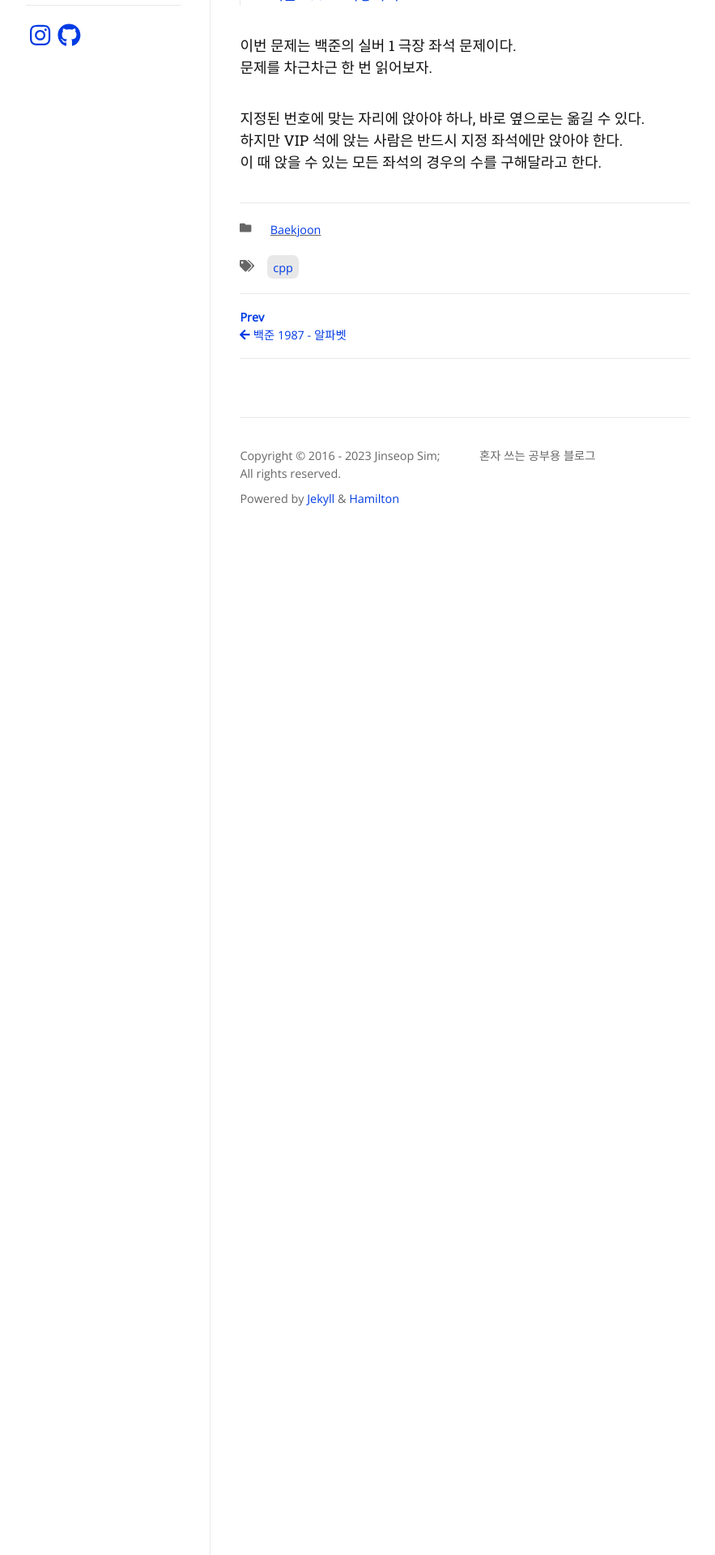
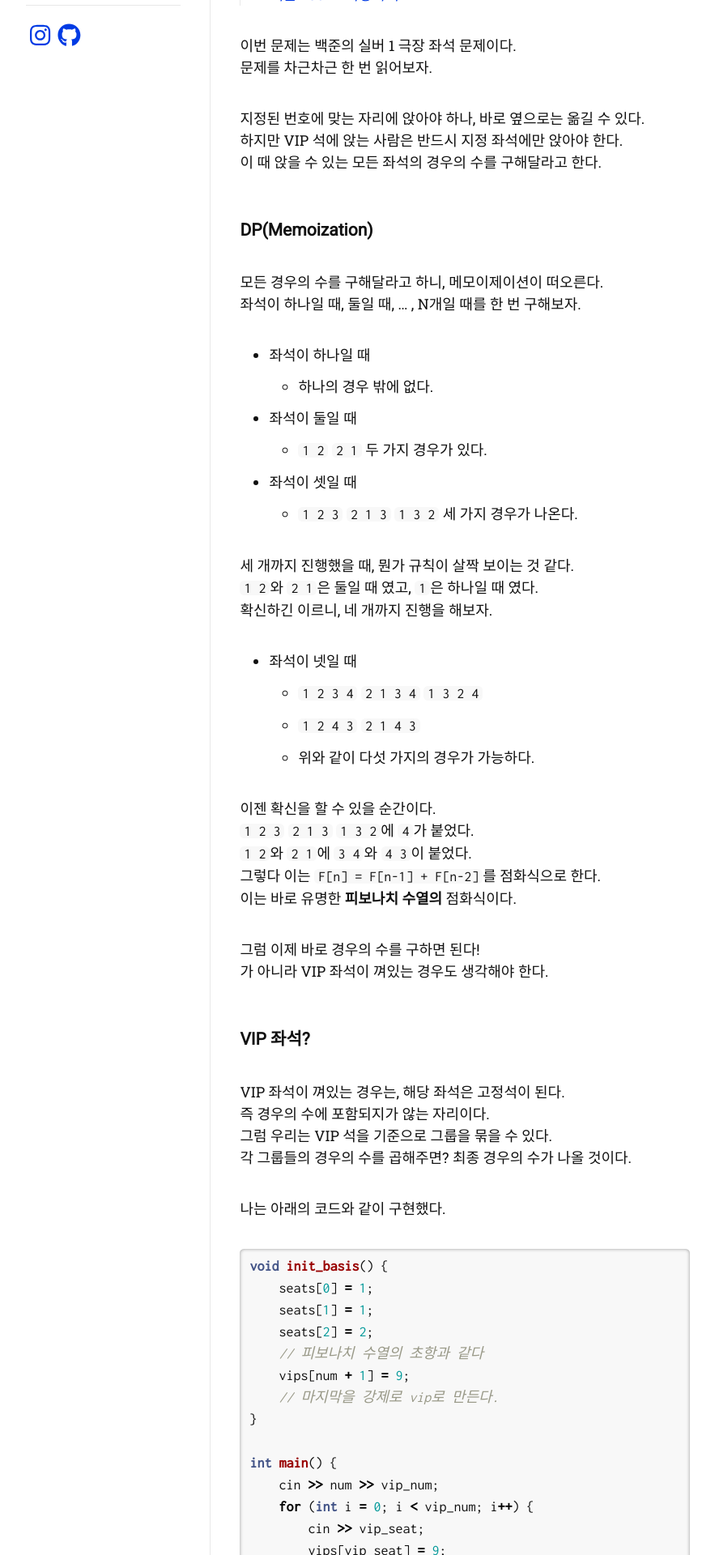
Before and after one commit to Jinseop-Sim/Jinseop-Sim.github.io, a Jekyll site: the page built from _posts/2023-12-08-bj-2302.md, in a window 1280 px wide. Shown: the part 391-2311 px from the top of the page at 81% size, without its empty margins (198-1081 px from the left). Built offline with Jekyll 4.4.1, drawn with Linux system fonts in a browser that asks for light colours; nearby versions of some CDN libraries; some web fonts are replaced; some of the changed text lies outside the part shown.

Commit message:
글 수정

````diff
--- a/_posts/2023-12-08-bj-2302.md
+++ b/_posts/2023-12-08-bj-2302.md
@@ -14,3 +14,86 @@
 지정된 번호에 맞는 자리에 앉아야 하나, 바로 옆으로는 옮길 수 있다.
 하지만 VIP 석에 앉는 사람은 반드시 지정 좌석에만 앉아야 한다.
 이 때 앉을 수 있는 모든 좌석의 경우의 수를 구해달라고 한다.
+
+### DP(Memoization)
+모든 경우의 수를 구해달라고 하니, 메모이제이션이 떠오른다.
+좌석이 하나일 때, 둘일 때, ... , N개일 때를 한 번 구해보자.
+- 좌석이 하나일 때
+  - 하나의 경우 밖에 없다.
+- 좌석이 둘일 때
+  - ```1 2``` ```2 1``` 두 가지 경우가 있다.
+- 좌석이 셋일 때
+  - ```1 2 3``` ```2 1 3``` ```1 3 2 ``` 세 가지 경우가 나온다.
+
+세 개까지 진행했을 때, 뭔가 규칙이 살짝 보이는 것 같다.
+```1 2```와 ```2 1```은 둘일 때 였고, ```1```은 하나일 때 였다.
+확신하긴 이르니, 네 개까지 진행을 해보자.
+- 좌석이 넷일 때
+  - ```1 2 3 4``` ```2 1 3 4``` ```1 3 2 4```
+  - ```1 2 4 3``` ```2 1 4 3```
+  - 위와 같이 다섯 가지의 경우가 가능하다.
+
+이젠 확신을 할 수 있을 순간이다.
+```1 2 3``` ```2 1 3``` ```1 3 2```에 ```4```가 붙었다.
+```1 2```와 ```2 1```에 ```3 4```와 ```4 3```이 붙었다.
+그렇다 이는 ```F[n] = F[n-1] + F[n-2]```를 점화식으로 한다.
+이는 바로 유명한 __피보나치 수열의__ 점화식이다.
+
+그럼 이제 바로 경우의 수를 구하면 된다!
+가 아니라 VIP 좌석이 껴있는 경우도 생각해야 한다.
+
+### VIP 좌석?
+VIP 좌석이 껴있는 경우는, 해당 좌석은 고정석이 된다.
+즉 경우의 수에 포함되지가 않는 자리이다.
+그럼 우리는 VIP 석을 기준으로 그룹을 묶을 수 있다.
+각 그룹들의 경우의 수를 곱해주면? 최종 경우의 수가 나올 것이다.
+
+나는 아래의 코드와 같이 구현했다.
+{% highlight cpp %}
+void init_basis() {
+    seats[0] = 1;
+    seats[1] = 1;
+    seats[2] = 2;
+    // 피보나치 수열의 초항과 같다
+    vips[num + 1] = 9;
+    // 마지막을 강제로 vip로 만든다.
+}
+
+int main() {
+    cin >> num >> vip_num;
+    for (int i = 0; i < vip_num; i++) {
+        cin >> vip_seat;
+        vips[vip_seat] = 9;
+        // VIP 좌석을 9로 표현하자.
+    }
+
+    init_basis();
+    // 주어진 의자까지의 결과를 우선 모두 저장해놓자.
+    for (int i = 3; i <= num; i++)
+        seats[i] = seats[i - 1] + seats[i - 2];
+
+    int partial = 0;
+
+    for (int i = 1; i <= num + 1; i++) {
+    // num + 1번째 좌석은 반드시 VIP이다.
+    // 그래야 마지막 구간도 계산이 가능!
+        if (vips[i] == 9) {
+            answer *= seats[partial];
+            partial = 0;
+            continue;
+        }
+
+        partial++;
+    }
+
+    cout << answer;
+    return 0;
+}
+{% endhighlight %}
+
+먼저 좌석 개수 별로 피보나치 수열을 구해놓는다.
+그리고, VIP 좌석이 나올 때 까지 좌석의 수를 카운팅한다.
+VIP석 까지의 일반 좌석 수만큼 경우의 수를 정답에 곱한다.
+
+이 때, 중요한 것은 강제로 마지막에 VIP 석을 끼워 넣는다.
+이는 남는 좌석을 계산에 끼워넣기 위함이다.
````
